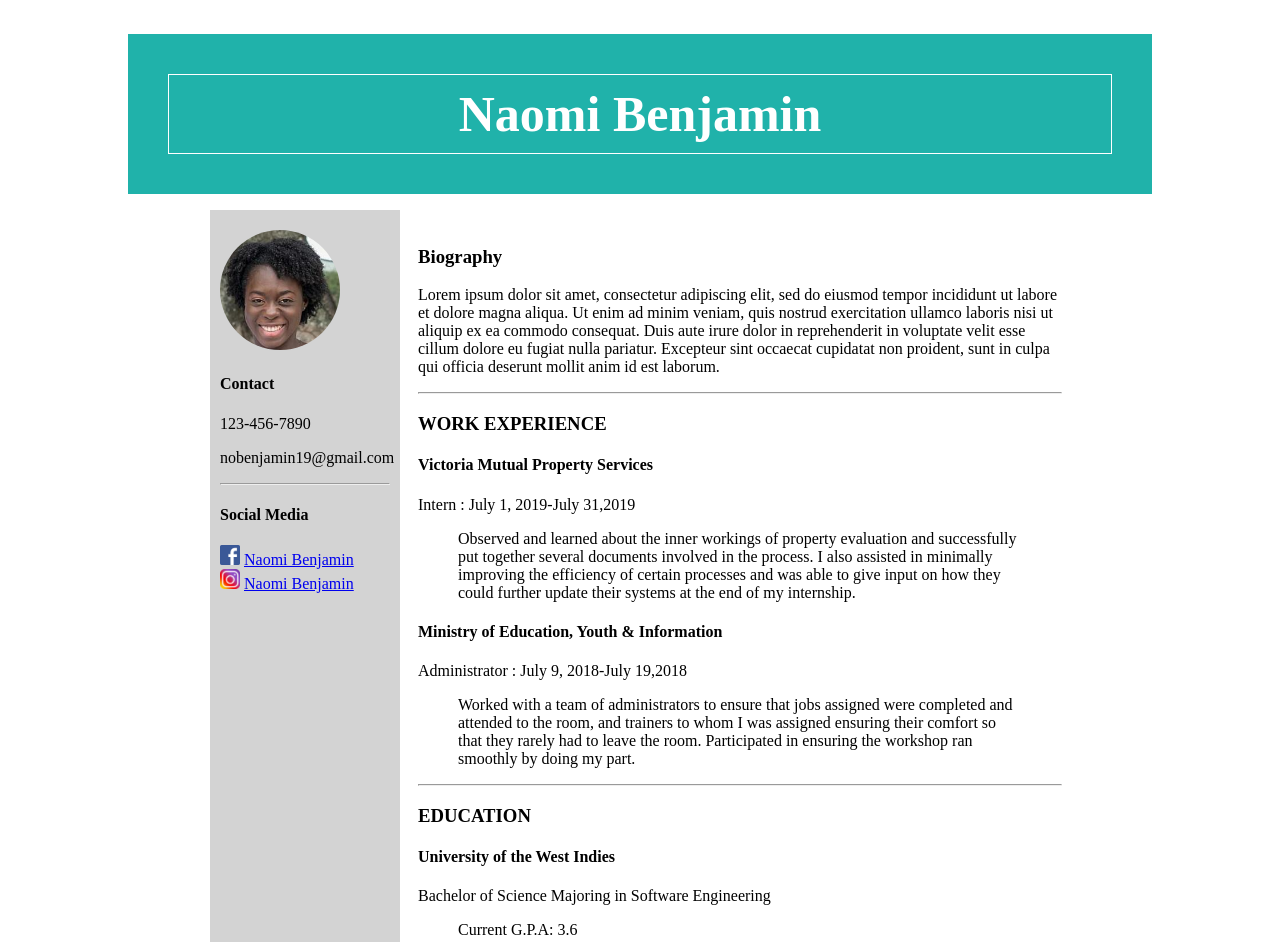
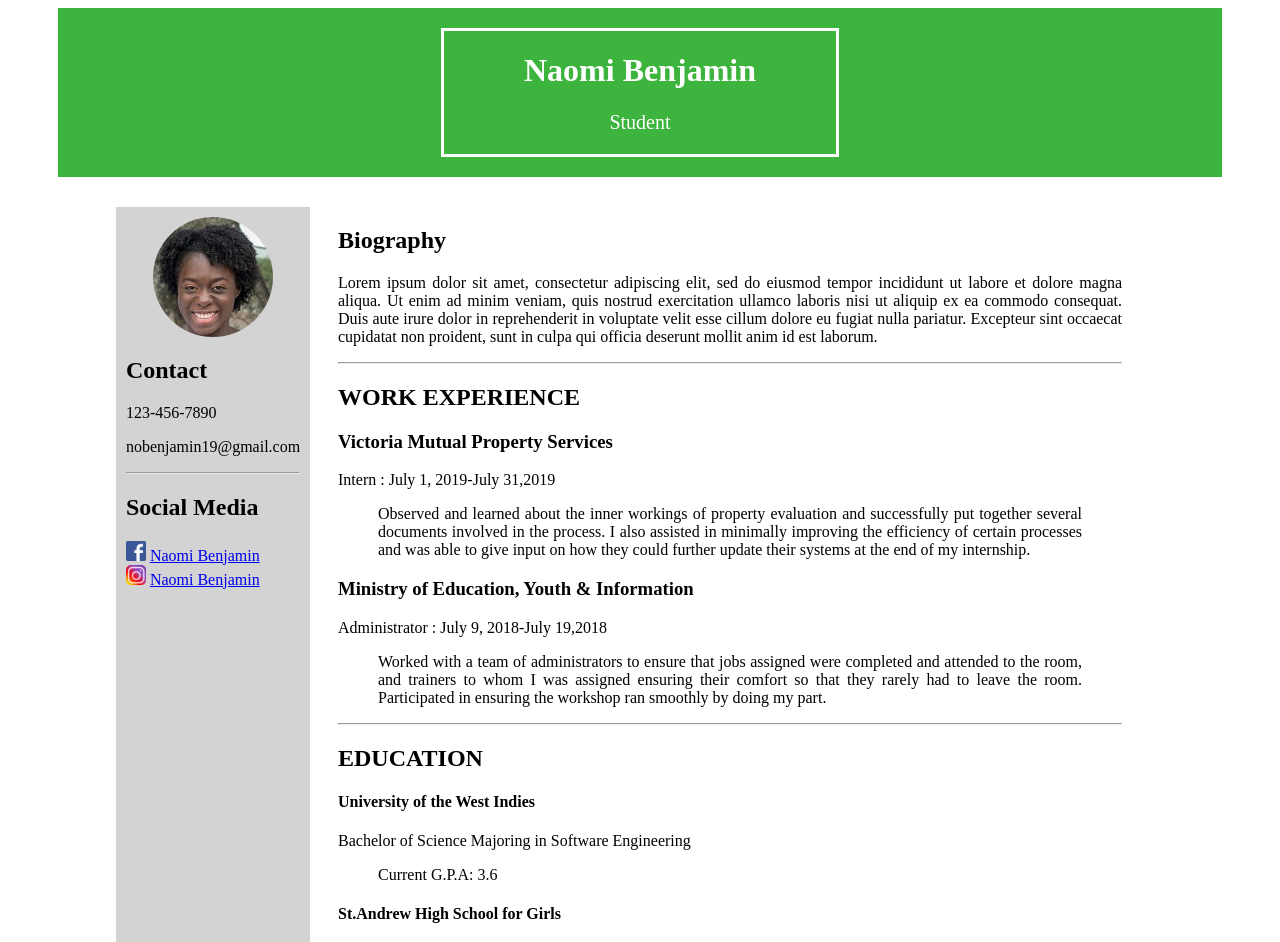
Before and after one commit to BNivia/resumee, a plain HTML site: page Naomi Benjamin.html in a window 1280 px wide. Shown: the top 942 px of the page. Drawn offline with Linux system fonts and the light colour scheme.

Commit message:
Redone Css

```diff
--- a/Naomi Benjamin.html
+++ b/Naomi Benjamin.html
@@ -2,54 +2,64 @@
 <html>
     <head>
         <title>Naomi Benjamin</title>
-        <link href="Naomi Benjamin.css" type="text/css" rel="stylesheet">
+        <link href="Naomi.css" type="text/css" rel="stylesheet">
     </head>
 
     <body>
-            <h1 class="inhead"><div id="box">Naomi Benjamin</div></h1>
+        <div class="heading">
+            <div class="inhead">
+                <h1>Naomi Benjamin</h1>
+                <p>Student</p>
+            </div>
+        </div>
 
-        <div id="sidebar", class="c">
+        <main>
+            <div class="sidebar">
                 <img src="Naomi.jpeg" width="120px" height="120px" id="me" >
-            <h4>Contact</h4>
+                <h2>Contact</h4>
                 <p>123-456-7890</p>
                 <p>nobenjamin19@gmail.com</p>
                 <hr>
-            <h4>Social Media</h4>
+                <h2>Social Media</h4>
                 <img src="facebook.png" width="20px" height="20px">
                 <a href="https://www.facebook.com/people/Naomi-Benjamin/100008267654237">Naomi Benjamin</a>
                 <br>
                 <img src="instagram.png" width="20px" height="20px">
                 <a href="https://www.instagram.com/jeezeliv_?r=nametag">Naomi Benjamin</a>
             </div>
-        <div id="content" class="c">
+
+            <div class="content">
                 <div id="bio">
-                <h3 class="section1">Biography</h3>
+                    <h2 class="section1">Biography</h2>
                     <p>Lorem ipsum dolor sit amet, consectetur adipiscing elit, sed do eiusmod tempor incididunt ut labore et dolore magna aliqua.
                         Ut enim ad minim veniam, quis nostrud exercitation ullamco laboris nisi ut aliquip ex ea commodo consequat.
                         Duis aute irure dolor in reprehenderit in voluptate velit esse cillum dolore eu fugiat nulla pariatur. Excepteur sint occaecat cupidatat non proident,
                         sunt in culpa qui officia deserunt mollit anim id est laborum.</p>
+
+                    <hr id="hcontent">
                 </div>
-            <hr id="hcontent">
 
-            <div id="work experience">
-                <h3 class="section2">WORK EXPERIENCE</h3>
 
-                <h4>Victoria Mutual Property Services</h4>
+                <div id="workexp">
+                    <h2 class="section2">WORK EXPERIENCE</h2>
+
+                    <h3>Victoria Mutual Property Services</h3>
                     <p>Intern : July 1, 2019-July 31,2019</p>
                     <blockquote>Observed and learned about the inner workings of property evaluation and successfully put together several documents involved in the process.
                         I also assisted in minimally improving the efficiency of certain processes and was able to give input on how they could further update their systems
                         at the end of my internship.</blockquote>
 
-                <h4>Ministry of Education, Youth & Information</h4>
+                    <h3>Ministry of Education, Youth & Information</h3>
                     <p>Administrator : July 9, 2018-July 19,2018</p>
                     <blockquote>Worked with a team of administrators to ensure that jobs assigned were completed and attended to the room, and trainers to whom I was assigned
                         ensuring their comfort so that they rarely had to leave the room. Participated in ensuring the workshop ran smoothly by doing my part.</blockquote>
 
+                    <hr id="hcontent">
                 </div>
-            <hr id="hcontent">
+
 
                 <div id="education">
-                <h3 class="section2">EDUCATION</h3>
+                    <h2 class="section2">EDUCATION</h2>
                     <h4>University of the West Indies</h5>
                     <p>Bachelor of Science Majoring in Software Engineering</p>
                     <blockquote>Current G.P.A: 3.6</blockquote>
@@ -71,13 +81,12 @@
                         <li>Pure Mathematics: Grade 3</li>
                     </ul>
 
+                    <hr id="hcontent">
+                </div>
 
 
-            </div>
-            <hr id="hcontent">
-
                 <div id="skills">
-                <h3 class="section2">SKILLS/EXPERIENCE</h3>
+                    <h2 class="section2">SKILLS/EXPERIENCE</h2>
                     <ul>
                         <li>Python</li>
                         <li>Java</li>
@@ -87,5 +96,7 @@
                     </ul>
                 </div>
             </div>
+        </main>
+
     </body>
 </html>
--- /dev/null
+++ b/Naomi.css
@@ -0,0 +1,70 @@
+main{
+    display: grid;
+    grid-template-columns: 180px 1fr;
+    justify-items: center;
+    align-items: start;
+    margin-left: 150px;
+    margin-right: 150px;
+    margin-top: 30px;
+}
+
+
+.heading{
+    display: flex;
+    justify-content: center;
+    background-color: rgb(61, 180, 61);
+    margin-left: 50px;
+    margin-right: 50px;
+    padding: 10px 10px;
+}
+.inhead{
+    text-align: center;
+    color: white;
+    border: 3px solid white;
+    padding: 0 80px 0 80px;
+    margin: 10px;
+}
+
+.inhead p{
+    font-size: 20px;
+}
+
+.content{
+    height: 100vh;
+    grid-template-rows: 1fr 1fr 1fr 1fr;
+}
+
+.sidebar{
+    grid-template-rows: 1fr 1fr;
+    background: lightgrey;
+    height: 100vh;
+    margin-right: 70px;
+    padding: 10px 10px;
+}
+#bio{
+    grid-row: 1/2;
+    text-align: justify;
+}
+
+#workexp{
+    grid-row: 2/3;
+    text-align: justify;
+}
+
+#education{
+    grid-row: 3/4;
+    text-align: justify;
+}
+
+#skills{
+    grid-row: 4/5;
+    text-align: justify;
+}
+
+#me{
+    border-radius: 100%;
+    margin: 0 auto;
+    display: block;
+    margin-left: auto;
+    margin-right: auto;
+}
```
Lines whose indentation alone changed are shown as unchanged.
